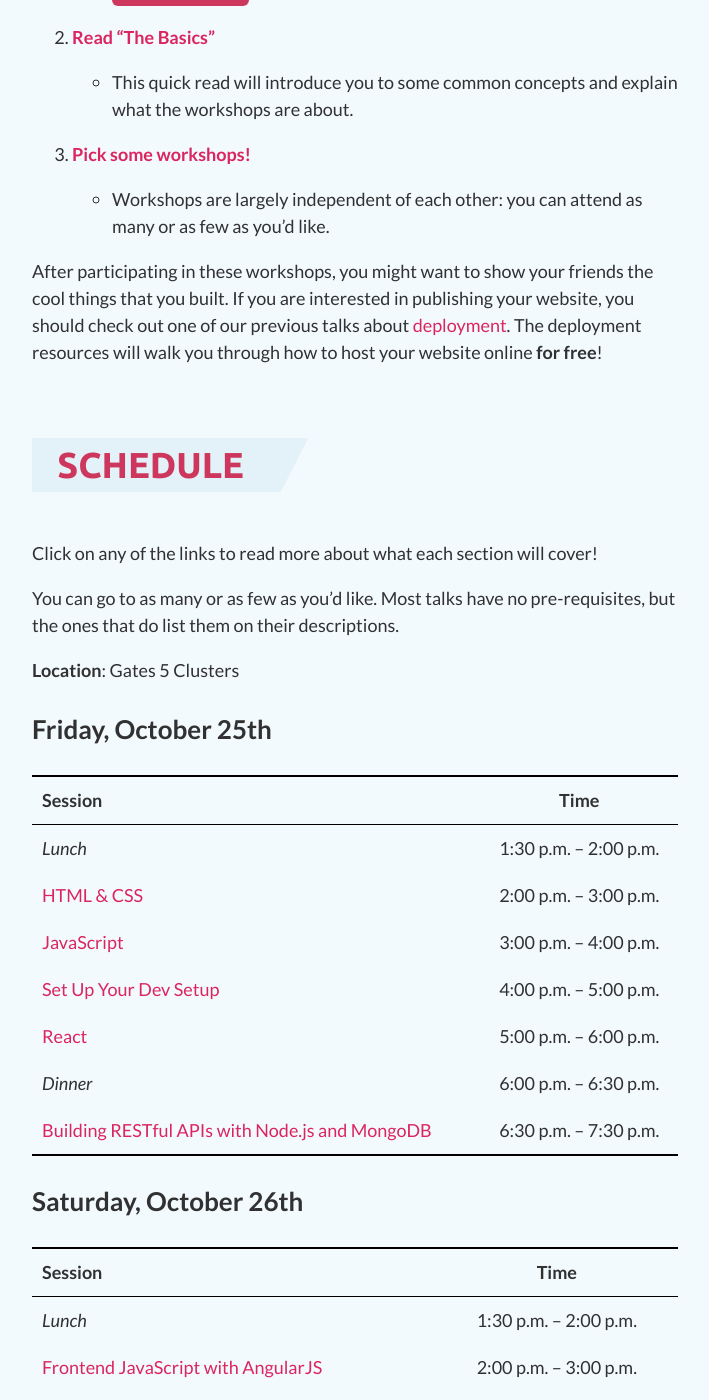
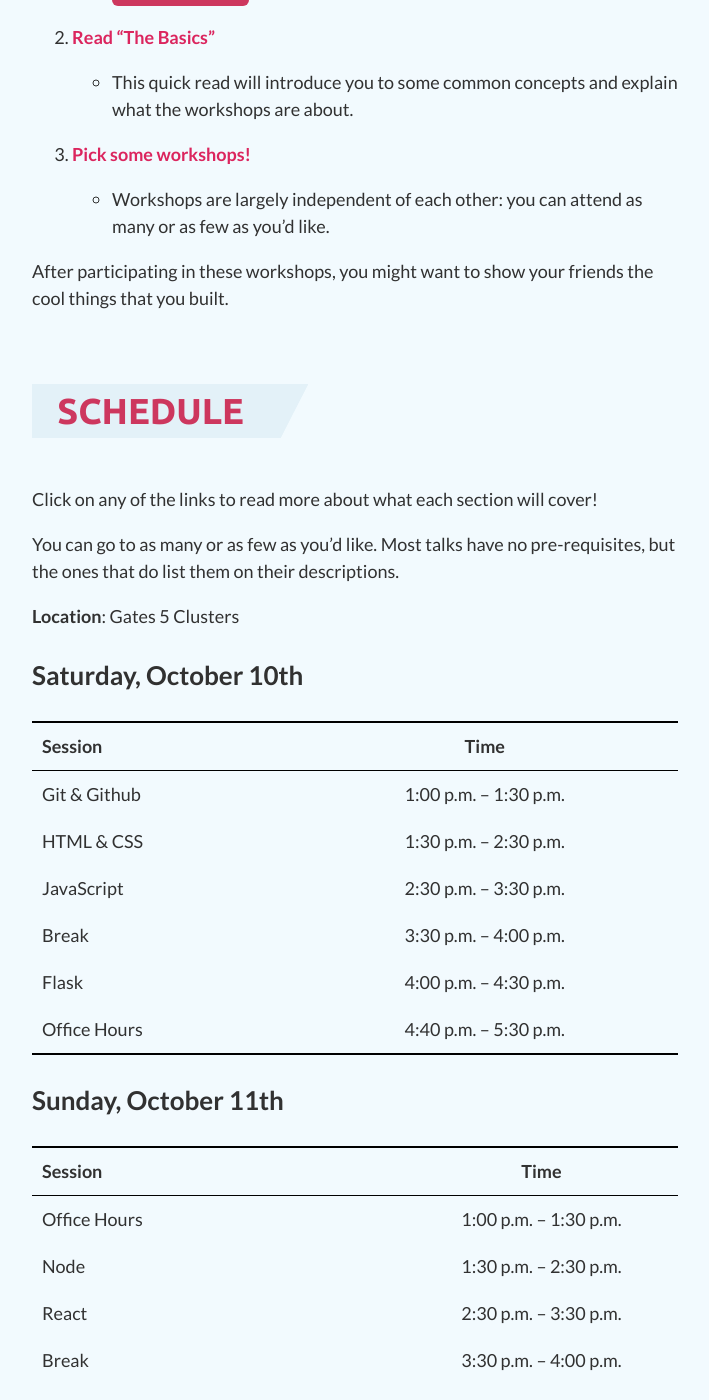
Before and after one commit to ScottyLabs/wdw, a Jekyll site: the page built from index.md, in a window 1280 px wide and 1400 px high, scrolled down 899 px. Shown: the whole window, without its empty margins (285-994 px from the left). Built offline with Jekyll 4.4.1, drawn with Linux system fonts in a browser that asks for light colours; nearby versions of some CDN libraries; some of the changed text lies outside the part shown.

Commit message:
changed schedule

```diff
--- a/index.md
+++ b/index.md
@@ -31,10 +31,7 @@ knowledge you need to get started.
     as few as you'd like.
 
 After participating in these workshops, you might want to show your friends the
-cool things that you built. If you are interested in publishing your website,
-you should check out one of our previous talks about [deployment][deployment].
-The deployment resources will walk you through how to host your website online
-__for free__!
+cool things that you built.
 
 ## Schedule
 
@@ -45,30 +42,27 @@ pre-requisites, but the ones that do list them on their descriptions.
 
 **Location**: Gates 5 Clusters
 
-### Friday, October 25th
+### Saturday, October 10th
 
 | Session                                                      | Time                   |
 |--------------------------------------------------------------|:----------------------:|
-| *Lunch*                                                      | 1:30 p.m. -- 2:00 p.m. |
-| [HTML & CSS][html+css]                                       | 2:00 p.m. -- 3:00 p.m. |
-| [JavaScript][javascript]                                     | 3:00 p.m. -- 4:00 p.m. |
-| [Set Up Your Dev Setup][setup]                               | 4:00 p.m. -- 5:00 p.m. |
-| [React][react]                                               | 5:00 p.m. -- 6:00 p.m. |
-| *Dinner*                                                     | 6:00 p.m. -- 6:30 p.m. |
-| [Building RESTful APIs with Node.js and MongoDB][rest]       | 6:30 p.m. -- 7:30 p.m. |
+| Git & Github                                                 | 1:00 p.m. -- 1:30 p.m. |
+| HTML & CSS                                                   | 1:30 p.m. -- 2:30 p.m. |
+| JavaScript                                                   | 2:30 p.m. -- 3:30 p.m. |
+| Break                                                        | 3:30 p.m. -- 4:00 p.m. |
+| Flask                                                        | 4:00 p.m. -- 4:30 p.m. |
+| Office Hours                                                 | 4:40 p.m. -- 5:30 p.m. |
 
-
-### Saturday, October 26th
+### Sunday, October 11th
 
 | Session                                                      | Time                   |
 |--------------------------------------------------------------|:----------------------:|
-| *Lunch*                                                      | 1:30 p.m. -- 2:00 p.m. |
-| [Frontend JavaScript with AngularJS][javascript]             | 2:00 p.m. -- 3:00 p.m. |
-| [TensorFlow.js][tensorflow]                                  | 3:00 p.m. -- 4:00 p.m. |
-| [Building RESTful APIs with Flask][backend]                  | 4:00 p.m. -- 5:00 p.m. |
-| [Postman Fundamentals][postman]                              | 5:00 p.m. -- 6:00 p.m. |
-| *Dinner*                                                     | 6:00 p.m. -- 6:30 p.m. |
-| [App Engine][appengine]                                      | 6:30 p.m. -- 7:30 p.m. |
+| Office Hours                                                 | 1:00 p.m. -- 1:30 p.m. |
+| Node                                                         | 1:30 p.m. -- 2:30 p.m. |
+| React                                                        | 2:30 p.m. -- 3:30 p.m. |
+| Break                                                        | 3:30 p.m. -- 4:00 p.m. |
+| Deployment                                                   | 4:00 p.m. -- 4:30 p.m. |
+| Office Hours and Submission                                  | 4:40 p.m. -- 5:30 p.m. |
 
 
 
```
